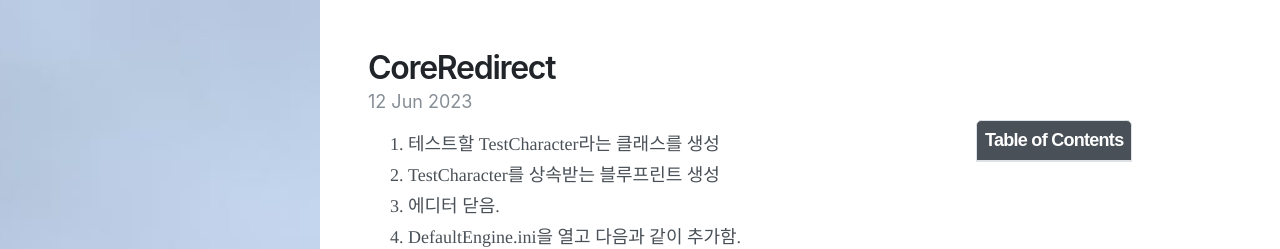
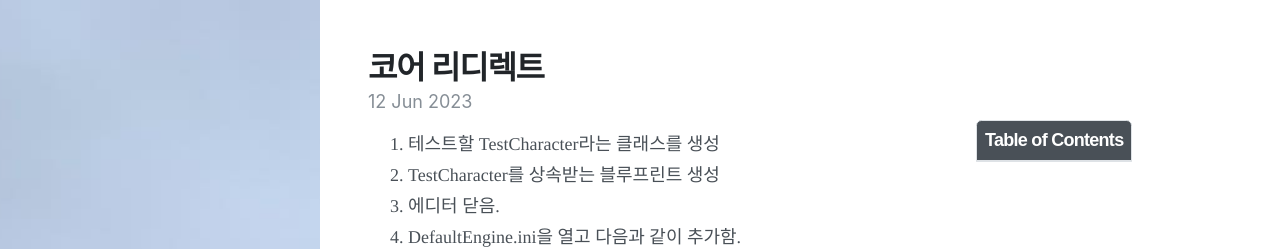
Before and after one commit to bu30808/bu30808.github.io, a Jekyll site: the page built from _posts/2023-06-12-coreRedirect.md, in a window 1280 px wide and 1342 px high. Shown: the top 249 px of the window. Built offline with Jekyll 4.4.1, drawn with Linux system fonts in a browser that asks for light colours; nearby versions of some CDN libraries.

Commit message:
Update 2023-06-12-coreRedirect.md

```diff
--- a/_posts/2023-06-12-coreRedirect.md
+++ b/_posts/2023-06-12-coreRedirect.md
@@ -1,7 +1,7 @@
 ---
 layout: post
 categories: blog
-title: CoreRedirect
+title: 코어 리디렉트
 date: 2023-06-12
 tags: [코어리디렉트,CoreRedirect,UnrealEngine,Unreal,UE5]
 toc:  true
```
